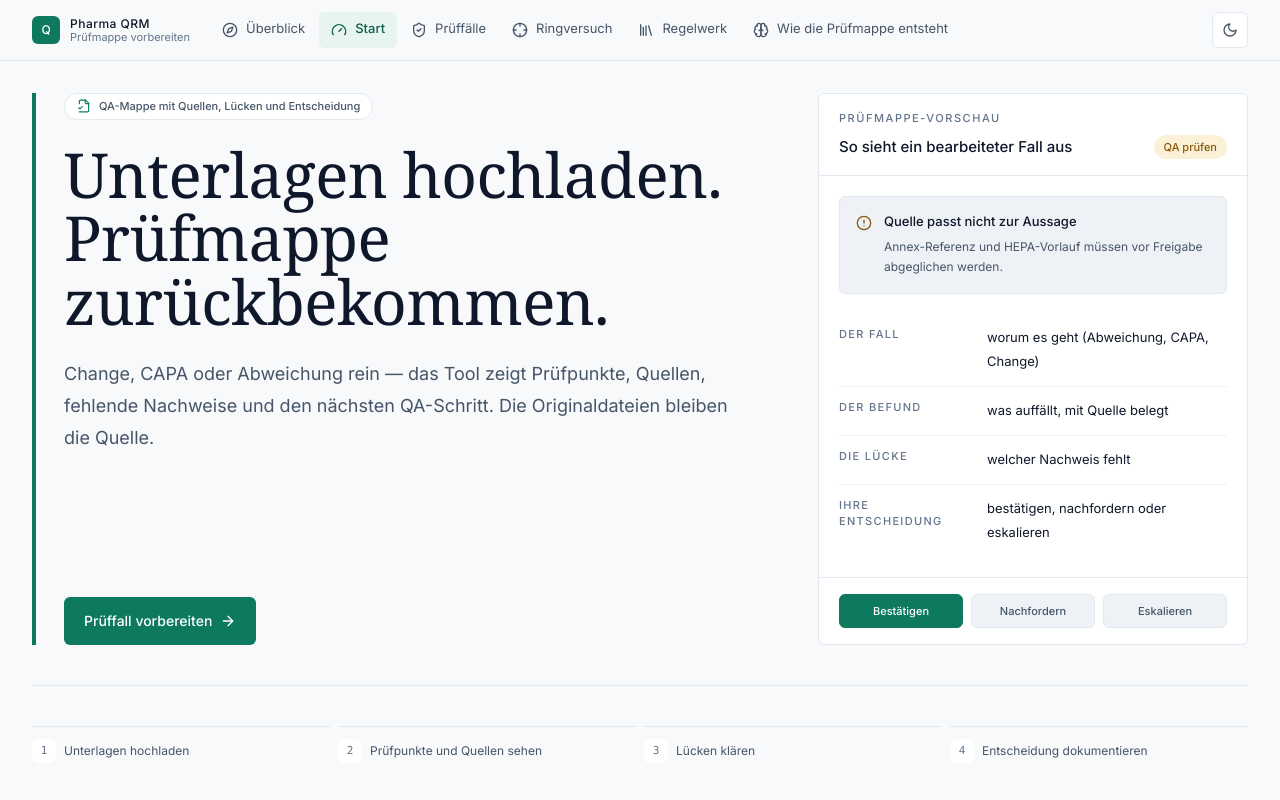
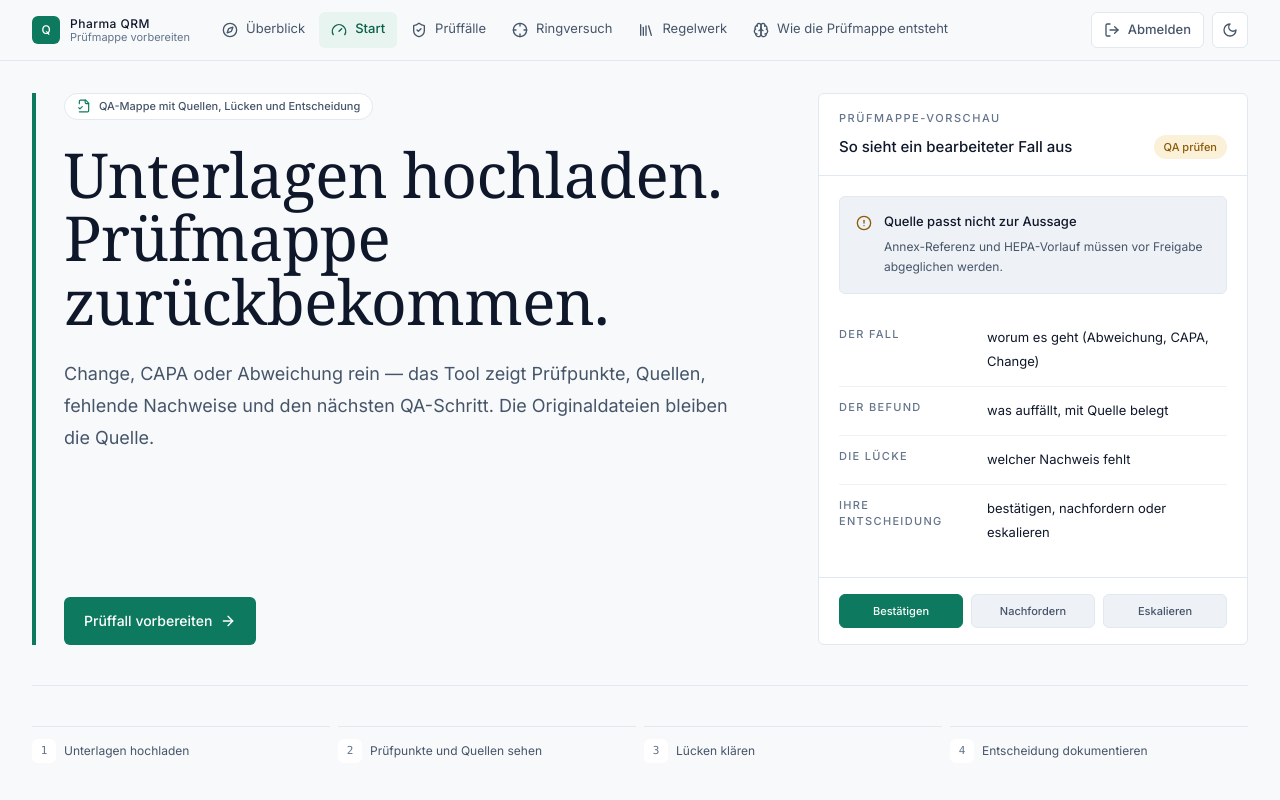
Before and after one commit to Fliegenbart/QRM-Delta-Factory, a Next.js app: page / in a window 1280 px wide. Shown: the top 800 px of the page. Built offline with nearby package versions, Linux system fonts and the light colour scheme.

Commit message:
fix: add reliable qrm sign out control

```diff
--- a/src/components/app-shell.tsx
+++ b/src/components/app-shell.tsx
@@ -27,6 +27,7 @@ import { aiArchitectureConcept, demoReviewCases, productHomeCopy } from "@/src/l
 import type { RingversuchRun } from "@/src/components/review-ui/ringversuch-dashboard";
 import { deriveLandingProofStats } from "@/src/lib/ringversuch-overview";
 import { CaseCard } from "@/src/components/triage/case-card";
+import { SignOutButton } from "@/src/components/auth/sign-out-button";
 import type { LucideIcon } from "lucide-react";
 
 // Heavy sections load on demand so each route only ships the code it needs.
@@ -174,6 +175,7 @@ export function AppFrame({
             </nav>
           </div>
           <div className="flex items-center gap-2">
+            <SignOutButton />
             <button
               type="button"
               onClick={() => setTheme(resolvedTheme === "dark" ? "light" : "dark")}
--- /dev/null
+++ b/src/components/auth/sign-out-button.tsx
@@ -0,0 +1,36 @@
+"use client";
+
+import React, { useState } from "react";
+import { useRouter } from "next/navigation";
+import { LogOut } from "lucide-react";
+import { createClient } from "@/utils/supabase/client";
+
+export function SignOutButton() {
+  const router = useRouter();
+  const [isSigningOut, setIsSigningOut] = useState(false);
+
+  async function signOut() {
+    if (isSigningOut) return;
+
+    setIsSigningOut(true);
+    try {
+      await createClient().auth.signOut({ scope: "local" });
+    } finally {
+      // A local redirect also clears the UI if the Supabase request was interrupted.
+      router.replace("/login");
+      router.refresh();
+    }
+  }
+
+  return (
+    <button
+      type="button"
+      onClick={signOut}
+      disabled={isSigningOut}
+      className="inline-flex h-9 items-center gap-2 rounded-md border border-[var(--border-default)] bg-[var(--surface-primary)] px-3 text-[13px] font-medium text-[var(--text-secondary)] hover:bg-[var(--surface-secondary)] hover:text-[var(--text-primary)] disabled:cursor-wait disabled:opacity-60"
+    >
+      <LogOut className="h-4 w-4" aria-hidden />
+      <span>{isSigningOut ? "Abmeldung …" : "Abmelden"}</span>
+    </button>
+  );
+}
```
Also changed, not shown: 1 other file (tests, documents, lock files or other folders).
